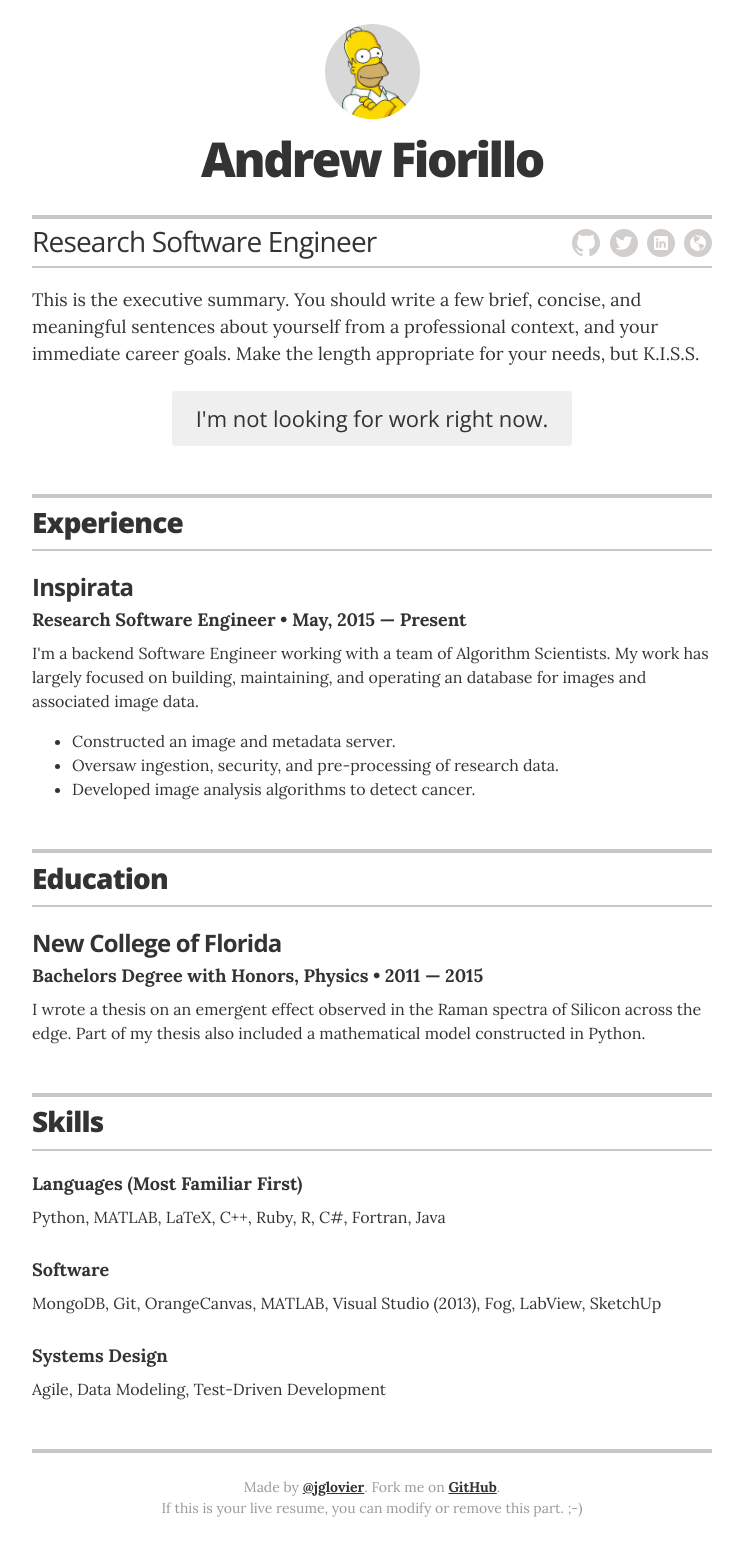
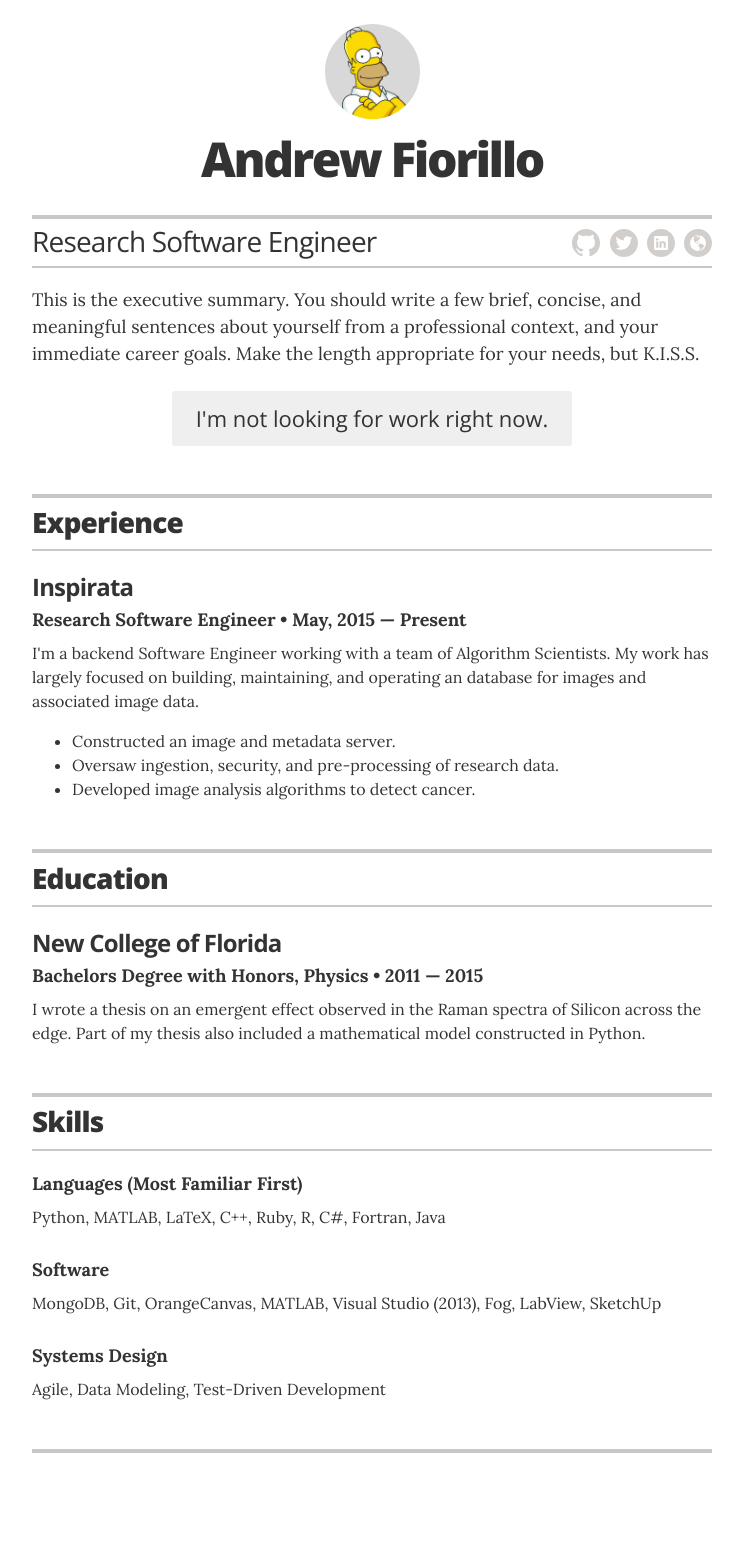
Before and after one commit to afiorillo/andrewmfiorillo.github.io, a Jekyll site: the page built from index.html, in a window 1280 px wide. Shown: the whole page, without its empty margins (268-1011 px from the left). Built offline with Jekyll 4.4.1, drawn with Linux system fonts in a browser that asks for light colours; after the commit the page ends 1525 px from its top, so only the background shows below that.

Commit message:
Updated info

```diff
--- a/_config.yml
+++ b/_config.yml
@@ -34,9 +34,9 @@
 # Resume social links
 # uncomment the options you wish to display, and add your own URL
 resume_social_links:
-  resume_github_url:            "https://andrewmfiorillo.github.io/resume.pdf"
+  resume_github_url:            "https://andrewmfiorillo.github.com/"
   resume_twitter_url:           "http://twitter.com/muthebeagle"
-  # resume_facebook_url:          "insert Facebook URL here"
+  resume_file-pdf-o_url:        "http://andrewmfiorillo.github.io/resume.pdf"
   resume_linkedin_url:          "https://www.linkedin.com/in/andrewmfiorillo"
   # resume_instagram_url:         "insert your Instagram URL here"
   resume_website_url:           "http://andrewmfiorillo.github.io/"
--- a/_layouts/resume.html
+++ b/_layouts/resume.html
@@ -223,8 +223,7 @@
       {% endif %}
 
       <footer class="page-footer">
-        <p class="footer-line">Made by <a href="http://twitter.com/jglovier">@jglovier</a>. Fork me on <a href="https://github.com/jglovier/resume-template">GitHub</a>.</p>
-        <p class="footer-line">If this is your live resume, you can modify or remove this part. ;-)</p>
+
       </footer>
 
     </div>
```
